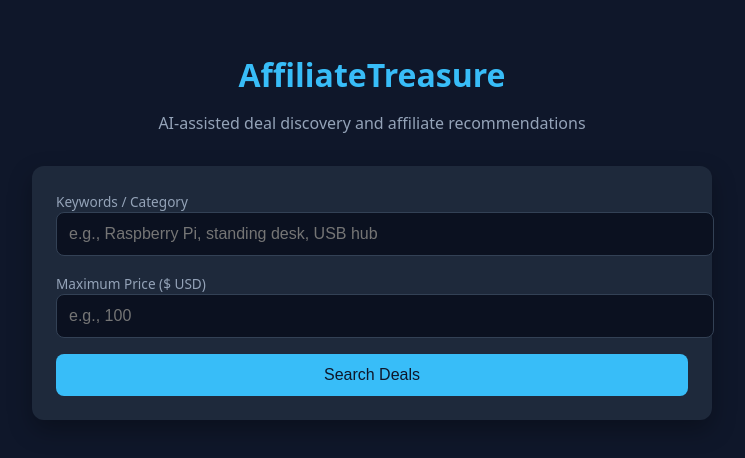
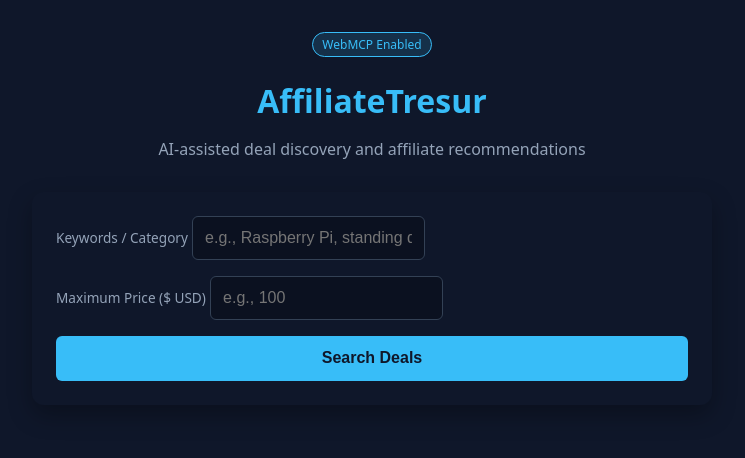
Before and after one commit to ignaciah/affiliatetresur-webmcp, a website: page index.html in a window 1280 px wide. Shown: the whole page, without its empty margins (268-1013 px from the left). Drawn offline with Linux system fonts and the light colour scheme.

Commit message:
Update title and layout in index.html

```diff
--- a/index.html
+++ b/index.html
@@ -3,8 +3,7 @@
 <head>
   <meta charset="UTF-8" />
   <meta name="viewport" content="width=device-width, initial-scale=1.0" />
-  <title>AffiliateTreasure</title>
-
+  <title>AffiliateTresur - Agent-Native Deal Finder</title>
   <style>
     :root {
       --bg: #0f172a;
@@ -13,43 +12,38 @@
       --text: #f8fafc;
       --muted: #94a3b8;
     }
-
     body {
       font-family: system-ui, -apple-system, sans-serif;
       background: var(--bg);
       color: var(--text);
       margin: 0;
-      padding: 2rem;
+      padding: 2rem 1rem;
       display: flex;
-      justify-content: center;
+      flex-direction: column;
+      align-items: center;
     }
-
     .container {
       max-width: 680px;
       width: 100%;
     }
-
     header {
       margin-bottom: 2rem;
       text-align: center;
     }
-
     h1 {
       color: var(--accent);
       margin-bottom: 0.5rem;
     }
-
     .badge {
       display: inline-block;
       font-size: 0.75rem;
-      padding: 0.25rem 0.5rem;
+      background: rgba(56, 189, 248, 0.15);
+      color: var(--accent);
+      padding: 0.2rem 0.6rem;
       border-radius: 999px;
       border: 1px solid var(--accent);
-      color: var(--accent);
     }
-
-    form {
-      background: var(--card);
+    form {card);
       padding: 1.5rem;
       border-radius: 12px;
       display: flex;
@@ -58,72 +52,61 @@
       box-shadow: 0 10px 25px rgba(0, 0, 0, 0.3);
       transition: outline 0.2s ease, transform 0.2s ease;
     }
-
     /* WebMCP live agent interaction feedback */
-    form[tool-form-active] {
+    form:tool-form-active {
       outline: 2px solid var(--accent);
       outline-offset: 4px;
       transform: scale(1.01);
     }
-
     label {
       font-size: 0.85rem;
       color: var(--muted);
     }
-
     input {
       background: #0b1120;
       border: 1px solid #334155;
+      color: var(--text);
       padding: 0.75rem;
-      border-radius: 8px;
-      width: 100%;
-      color: var(--text);
+      border-radius: 6px;
       font-size: 1rem;
       outline: none;
     }
-
     input:focus {
       border-color: var(--accent);
     }
-
     button {
       background: var(--accent);
       color: #0f172a;
       border: none;
-      padding: 0.75rem;
-      border-radius: 8px;
+      padding: 0.85rem;
+      border-radius: 6px;
+      font-weight: bold;
+      cursor: pointer;
       font-size: 1rem;
-      cursor: pointer;
       transition: background 0.2s ease;
     }
-
     button:hover {
       background: #7dd3fc;
     }
-
-    button[tool-submit-active] {
+    button:tool-submit-active {
       opacity: 0.7;
       cursor: wait;
     }
-
     #resultsContainer {
       margin-top: 2rem;
       display: flex;
       flex-direction: column;
       gap: 1rem;
     }
-
     .deal-card {
       background: var(--card);
       padding: 1.25rem;
       border-radius: 8px;
       border-left: 4px solid var(--accent);
     }
-
     .deal-card h3 {
       margin: 0 0 0.5rem 0;
     }
-
     .deal-meta {
       display: flex;
       justify-content: space-between;
@@ -131,25 +114,24 @@
       font-size: 0.9rem;
       margin-bottom: 0.75rem;
     }
-
     .deal-link {
       color: var(--accent);
       text-decoration: none;
       font-weight: 500;
     }
-
     .deal-link:hover {
       text-decoration: underline;
     }
   </style>
 </head>
-
 <body>
   <div class="container">
     <header>
-      <h1>AffiliateTreasure</h1>
+      <span class="badge">WebMCP Enabled</span>
+      <h1>AffiliateTresur</h1>
       <p style="color: var(--muted);">AI-assisted deal discovery and affiliate recommendations</p>
     </header>
+
 
     <!-- Declarative WebMCP Form -->
     <form
@@ -170,6 +152,7 @@
         />
       </div>
 
+
       <div>
         <label for="maxPrice">Maximum Price ($ USD)</label>
         <input
@@ -182,12 +165,15 @@
         />
       </div>
 
+
       <button type="submit" id="submitBtn">Search Deals</button>
     </form>
+
 
     <div id="resultsContainer"></div>
   </div>
 
+
   <script src="app.js"></script>
 </body>
 </html>
```
